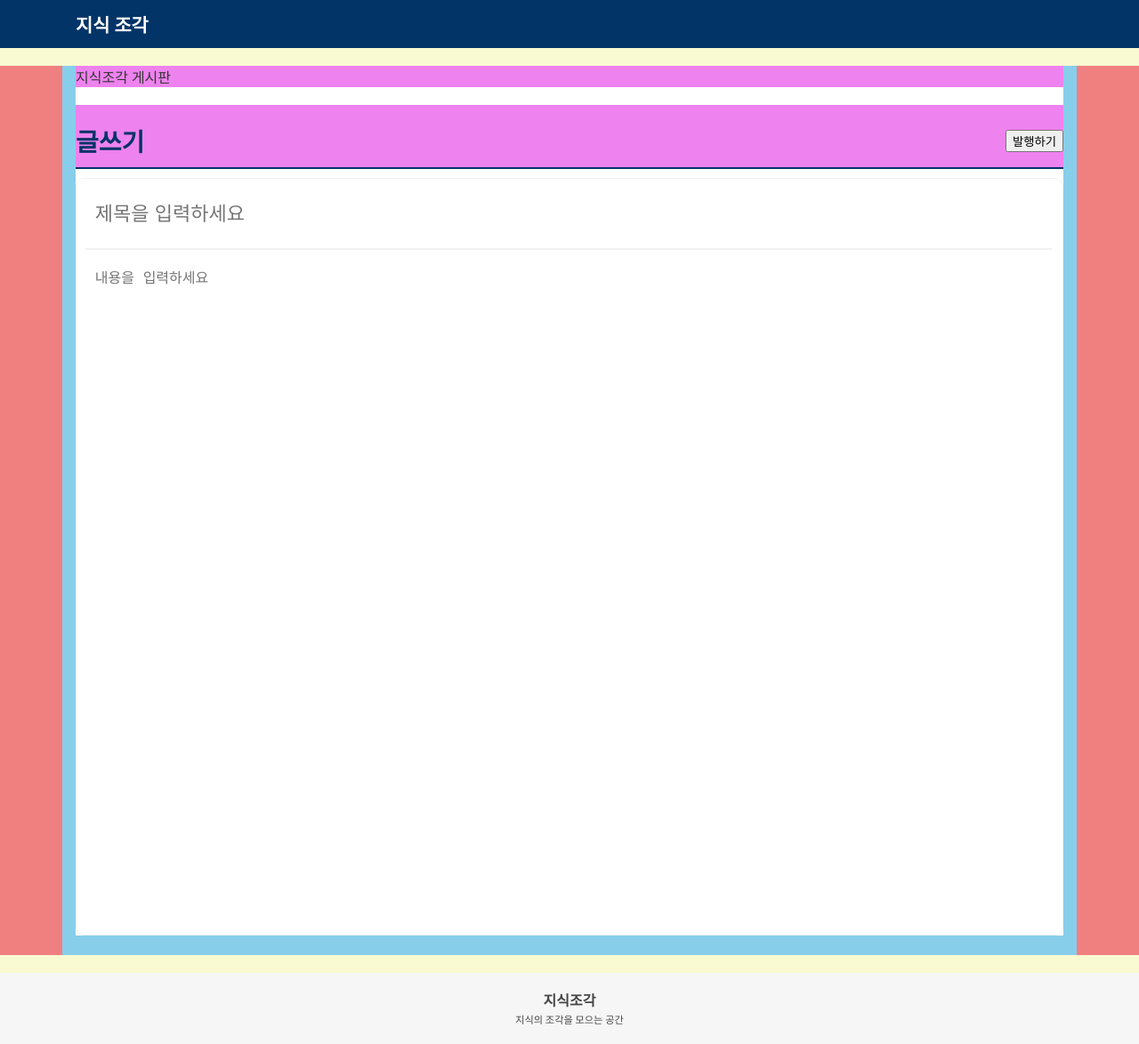
After one commit to codms1122/week3-4_webpage, a Flask app: template templates/post_create.html in a window 1280 px wide. The commit adds this page. Shown: the whole page at 89% size. Run offline with Flask 3, Linux system fonts and the light colour scheme; the template is opened without the code that fills it, so the values that code supplies are empty.

Commit message:
[ADD] 게시글 작성 기능 + 버튼디자인

```diff
--- a/app.py
+++ b/app.py
@@ -25,10 +25,10 @@ def get_db_connection():
 
 
 @app.route('/post', methods=['GET', 'POST'])
-def post_list():
+def post():
     #DB연결
     connection = get_db_connection()
-    cursor = connection.cursor(dictionary=True)  # dictionary로 결과 반환하도록
+    cursor = connection.cursor(dictionary=True)
 
 
     #검색조건(post_query) 받아오기
@@ -73,6 +73,48 @@ def post_list():
 
 
 
+@app.route('/post/create', methods=['GET', 'POST'])
+def post_create():
+    #DB연결
+    connection = get_db_connection()
+    cursor = connection.cursor(dictionary=True)
+
+    # 작성 글 내용 받아오기
+    create_title = request.form.get('create_title')
+    create_content = request.form.get('create_content')
+
+
+
+    if request.method == 'POST':
+        if create_title and create_content:
+            sql = 'INSERT INTO testpost (postTitle, postContent) VALUES ("' + create_title + '", "' + create_content + '");'
+            cursor.execute(sql)
+            connection.commit()
+            return render_template('post_create_done.html')
+        else:
+            errormsg="emptyFound"
+            return render_template('post_create.html',errormsg=errormsg)
+
+
+    # DB 연결 종료
+    cursor.close()
+    connection.close()
+
+    #테스트로그 ⭐지우기⭐
+    print("========================\n")
+    print("log!! \n")
+    print(create_title)
+    print(create_content)
+    """ print(f"error msg : ",{errormsg}) """
+    print("\n========================")
+
+    return render_template('post_create.html')
+
+@app.route('/post/create/done')
+def post_create_done():
+    return render_template('post_create_done.html')
+
+
 
 if __name__ == '__main__':
     app.run(debug=True)
--- a/static/css/layout.css
+++ b/static/css/layout.css
@@ -3,23 +3,28 @@ body{
     margin: 0px auto;
 }
 header{
-    background-color: aqua;
+    background-color: #033468;
     height: 54px;
     margin: 0px auto;
 
 }
 .inner{
-    background-color: skyblue;
     max-width: 1110px;
-    min-width: 600px; /*800px*/
+    min-width: 950px; /*800px*/
     height: 100%;
     margin: 0 auto;
     padding: 0 15px;
+}
+main .inner{
+    background-color: skyblue;
 }
 #header_content{
     display: flex;
     align-items: center;
     justify-content: space-between;
+}
+#header_left{
+    color: #ffffff;
 }
 
 main{
@@ -49,12 +54,9 @@ footer{
     color: #454545;
 }
 
-div{
+main div{
     background-color: violet;
 }
 span{
     background-color: yellow;
 }
-p{
-    /*background-color: greenyellow;*/
-}
--- a/templates/layout.html
+++ b/templates/layout.html
@@ -14,7 +14,7 @@
     <header>
         <div class="inner" id="header_content">
             <div id="header_left">
-                <h2 style="margin: 0px;">지식 조각</h2>
+                <h2 style="margin: 0px;font-size: 1.3em;">지식 조각</h2>
             </div>
             <!--div id="header_right">
                 <button>로그인</button>
--- /dev/null
+++ b/templates/post_create.html
@@ -0,0 +1,98 @@
+{% extends 'layout.html' %}
+
+
+{% block head %}
+<style>
+    #main_content{
+        background-color: #ffffff;
+        width: 100%;
+    }
+    a{
+        text-decoration: none;
+        color: #353535;
+    }
+    #create_form{
+        width: 100%;
+        margin: 20px 0px 0px;
+    }
+    #create_nnp{
+        padding: 20px 0px 10px;
+        border-bottom: 2px solid #033468;
+        display: flex;
+        align-items: center;
+        justify-content: space-between;
+    }
+    #create_name{
+        color: #033468;
+    }
+    #create_write{
+        background-color: #ffffff;
+        height: 850px;
+        margin: 10px 0px 10px;
+        border-radius: 10px;
+        border: 1.2px solid #eff1f3;
+    }
+    #create_write_box {
+        background-color: #ffffff;
+        width: 98%;
+        margin: 10px;
+    }
+    #create_write_box input {
+        display: block;
+        width: 98%;
+        height: 50px;
+        border: 0px;
+        margin: 0px auto;
+        padding: 5px 10px;
+        font-size: 22px;
+    }
+    #create_write_box hr {
+        border: 1px solid #eff1f3;
+    }
+    #create_write_box textarea {
+        display: block;
+        width: 98%;
+        height: 700px;
+        border: 0px;
+        margin: 0px auto;
+        padding: 10px;
+        font-size: 16px;
+        resize: none;
+
+    }
+
+</style>
+{% endblock %}
+
+
+{% block content %}
+<div id="main_content">
+
+    <div id="path">
+        <a href="{{ url_for('post') }}">지식조각 게시판</a>
+    </div>
+
+    <form action="{{ url_for('post_create') }}" method="post" id="create_form">
+        <div id="create_nnp">
+            <div id="create_name">
+                <p style="margin: 0px; font-size: 28px;"><strong>글쓰기</strong></p>
+            </div>
+            <div id="create_publish_btn">
+                <button type="submit">발행하기</button>
+            </div>
+        </div>
+        <div id="create_write">
+            <div id="create_write_box">
+                <input id="create_title" name="create_title" type="text" placeholder="제목을 입력하세요" required>
+                <hr>
+                <textarea id="create_content" name="create_content" placeholder="내용을 입력하세요"  required></textarea>
+            </div>
+        </div>
+    </form>
+
+    {% if errormsg == "emptyFound" %}
+    <script>alert("제목과 내용은 필수 입력입니다.")</script>
+    {% endif %}
+
+</div>
+{% endblock %}
```
Also changed, not shown: templates/post.html (+39 -8 lines), templates/post_create_done.html (added, +45 -0 lines).
